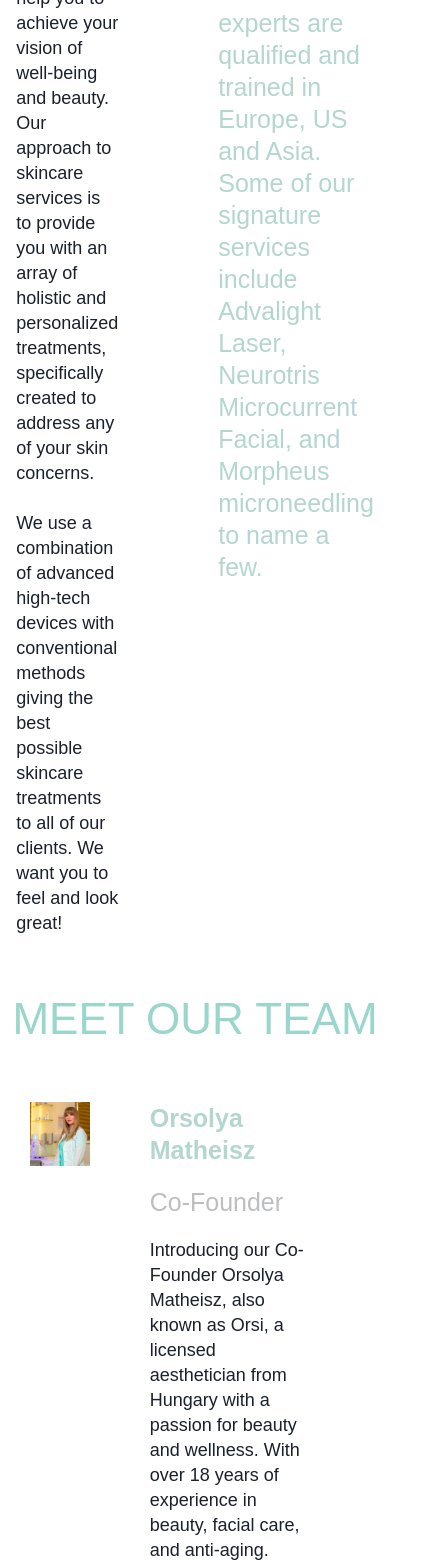
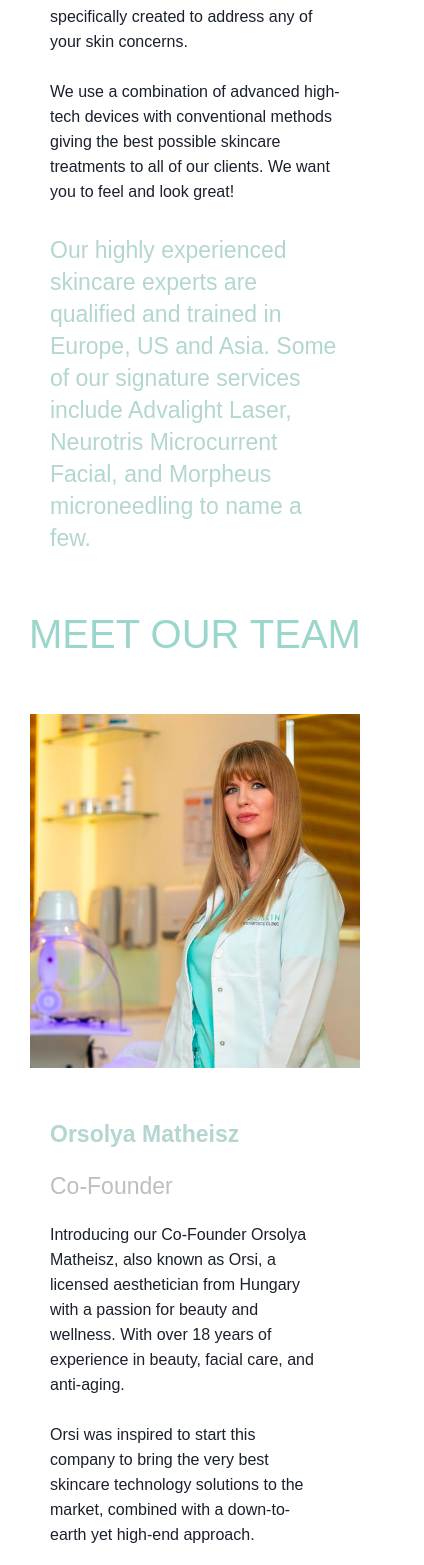
Before and after one commit to AyxanAmirov/Orskin-Front, a React (Vite) app: page /about in a window 390 px wide. Shown: the part 432-1997 px from the top of the page, 424 px wide, since content can reach past the window. Built offline with nearby package versions, Linux system fonts and the light colour scheme; no server answers.

Commit message:
home about service responsive

```diff
--- a/src/User/layout/navbar.jsx
+++ b/src/User/layout/navbar.jsx
@@ -14,10 +14,10 @@ function Navbar() {
   return (
     <nav className="navBody relative w-full bg-[#B3D6D0] py-[40px] px-[60px] ">
       <div className="container">
-        <div className="flex  justify-between">
+        <div className="flex items-center  justify-between">
           <div className="col-lg-2">
             <Link to={"/"}>
-              <img src={Logo} alt="company" />
+              <img src={Logo} alt="company" className="sm:w-[120px] w-[120px] xl:w-full lg:w-full md:w-full "/>
             </Link>
           </div>
           <div className="col-lg-8 menu-hidden">
--- a/src/User/pages/about/about.jsx
+++ b/src/User/pages/about/about.jsx
@@ -35,9 +35,9 @@ function About({}) {
       </div>
       <div className="container ">
         <div className="flex flex-col items-center gap-[50px]">
-          <div className="flex justify-center mt-[70px]">
-            <div className="col-lg-5">
-              <p className="px-[50px] text-[18px] leading-[25px]">
+          <div className="flex flex-wrap justify-center mt-[70px] xl:gap-0 lg:gap-0 md:gap-[30px] sm:gap-[30px] gap-[30px]">
+            <div className="col-xl-5 col-lg-5 col-md-12 col-sm-12 col-12">
+              <p className="px-[50px] xl:text-[18px] lg:text-[18px] md:text-[18px] sm:text-[16px] text-[16px] leading-[25px]">
                 At Orskin, we are driven to help you to achieve your vision of
                 well-being and beauty. Our approach to skincare services is to
                 provide you with an array of holistic and personalized
@@ -51,8 +51,8 @@ function About({}) {
                 great!
               </p>
             </div>
-            <div className="col-lg-5">
-              <p className="px-[50px] text-[#B3D6D0] text-[25px] leading-[32px]">
+            <div className="col-xl-5 col-lg-5 col-md-12 col-sm-12 col-12">
+              <p className="px-[50px] text-[#B3D6D0] xl:text-[25px] lg:text-[25px] md:text-[25px] sm:text-[23px] text-[23px]  leading-[32px]">
                 Our highly experienced skincare experts are qualified and
                 trained in Europe, US and Asia. Some of our signature services
                 include Advalight Laser, Neurotris Microcurrent Facial, and
@@ -60,19 +60,19 @@ function About({}) {
               </p>
             </div>
           </div>
-          <h2 className="text-[44px] text-[#9AD6CC]">MEET OUR TEAM</h2>
-          <div className="flex justify-center gap-[30px]">
-            <div className="col-lg-5 px-[30px]">
-              <img src={TeamPerson} alt="person" />
+          <h2 className="xl:text-[44px] lg:text-[44px] md:text-[44px] sm:text-[40px] text-[40px] text-[#9AD6CC]">MEET OUR TEAM</h2>
+          <div className="flex flex-wrap justify-center lg:gap-[30px] xl:gap-[30px] md:gap-[50px] sm:gap-[50px] gap-[50px]  " >
+            <div className="col-lg-5 col-md-12 col-sm-12 col-12 px-[30px]">
+              <img src={TeamPerson} alt="person" className="w-full"/>
             </div>
-            <div className="col-lg-5 flex flex-col gap-[20px]  pr-[60px]">
-              <h3 className="text-[25px] leading-[32px] text-[#B3D6D0] font-[600]">
+            <div className="col-lg-5 col-md-12 col-sm-12 col-12 flex flex-col gap-[20px]  xl:pr-[60px] lg:pr-[60px] xl:pl-[0px] lg:pl-[0px] md:pl-[50px] md:pr-[50px] sm:pl-[50px] sm:pr-[50px] pl-[50px] pr-[50px] ">
+              <h3 className="xl:text-[25px] lg:text-[25px] md:text-[25px] sm:text-[23px] text-[23px] leading-[32px] text-[#B3D6D0] font-[600]">
                 Orsolya Matheisz
               </h3>
-              <h4 className="text-[25px] leading-[32px] text-[#BCBEC0]">
+              <h4 className="xl:text-[25px] lg:text-[25px] md:text-[25px] sm:text-[23px] text-[23px] leading-[32px] text-[#BCBEC0]">
                 Co-Founder
               </h4>
-              <p className=" text-[18px] leading-[25px] pr-[25px]">
+              <p className="xl:text-[18px] lg:text-[18px] md:text-[18px] sm:text-[16px] text-[16px] leading-[25px] pr-[25px] ">
                 Introducing our Co-Founder Orsolya Matheisz, also known as Orsi,
                 a licensed aesthetician from Hungary with a passion for beauty
                 and wellness. With over 18 years of experience in beauty, facial
@@ -85,13 +85,13 @@ function About({}) {
               </p>
             </div>
           </div>
-          <div className="flex justify-center ">
-            <div className="col-lg-5 flex flex-col gap-[30px] px-[50px] ">
-              <h3 className="text-[25px] leading-[32px] text-[#B3D6D0] font-[600]">
-                Dr. Gustavo Mazariegos{" "}
+          <div className="flex justify-center flex-wrap lg:gap-[0px] xl:gap-[0px] md:gap-[50px] sm:gap-[50px] gap-[50px]">
+            <div className="lg:order-1 xl:order-1 order-2 col-lg-5 col-md-12 col-sm-12 col-12 flex flex-col gap-[30px] px-[50px] ">
+              <h3 className="xl:text-[25px] lg:text-[25px] md:text-[25px] sm:text-[23px] text-[23px] leading-[32px] text-[#B3D6D0] font-[600]">
+                Dr. Gustavo Mazariegos
               </h3>
 
-              <p className=" text-[18px] leading-[25px] ">
+              <p className="xl:text-[18px] lg:text-[18px] md:text-[18px] sm:text-[16px] text-[16px] leading-[25px] ">
                 Dr. Gustavo Mazariegos is a leader in Aesthetic Medicine and
                 Hair Restoration with over a decade of experience. A Professor
                 of Master’s in Facial Aesthetic Medicine, he is internationally
@@ -102,22 +102,22 @@ function About({}) {
                 Surgeon.
               </p>
             </div>
-            <div className="col-lg-5 px-[30px]">
-              <img src={DoctorGustavo} alt="doctor" />
+            <div className="col-lg-5 col-md-12 col-sm-12 col-12 px-[30px]">
+              <img src={DoctorGustavo} alt="doctor" className="w-full"/>
             </div>
           </div>
-          <div className="flex justify-center gap-[30px]">
-            <div className="col-lg-5 px-[30px]">
-              <img src={DoctorAsima} alt="person" />
+          <div className="flex lg:gap-[30px] xl:gap-[30px] md:gap-[50px] sm:gap-[50px] gap-[50px]  flex-wrap justify-center ">
+            <div className="col-lg-5  col-md-12 col-sm-12 col-12 px-[30px]">
+              <img src={DoctorAsima} alt="person" className="w-full"/>
             </div>
-            <div className="col-lg-5 flex flex-col gap-[20px]  pr-[60px]">
-              <h3 className="text-[25px] leading-[32px] text-[#B3D6D0] font-[600]">
+            <div className="col-lg-5 col-md-12 col-sm-12 col-12 flex flex-col gap-[20px]  xl:pr-[60px] lg:pr-[60px] xl:pl-[0px] lg:pl-[0px] md:pl-[50px] md:pr-[50px] sm:pl-[50px] sm:pr-[50px] pl-[50px] pr-[50px]">
+              <h3 className="xl:text-[25px] lg:text-[25px] md:text-[25px] sm:text-[23px] text-[23px] leading-[32px] text-[#B3D6D0] font-[600]">
                 DR. Asima Nasir
               </h3>
-              <h4 className="text-[25px] leading-[32px] text-[#BCBEC0]">
+              <h4 className="xl:text-[25px] lg:text-[25px] md:text-[25px] sm:text-[23px] text-[23px] leading-[32px] text-[#BCBEC0]">
                 Medical Director
               </h4>
-              <p className=" text-[18px] leading-[25px] pr-[25px]">
+              <p className="xl:text-[18px] lg:text-[18px] md:text-[18px] sm:text-[16px] text-[16px] leading-[25px] pr-[25px]">
                 An enthusiastic and committed American board-certified aesthetic
                 physician combines art and science to enhance one’s inherent
                 attractiveness. After consulting with the patient and learning
--- a/src/User/pages/cart/cart.jsx
+++ b/src/User/pages/cart/cart.jsx
@@ -126,6 +126,7 @@ function Cart() {
                 <p className="text-[14px] text-[#A5A7AA] font-[600]">AED 793.09</p>
               </div>
             </div>
+
             <div className="flex flex-col gap-[10px] mt-[30px]">
               <button className="w-full uppercase text-[14px] bg-[#9ad6cc] py-[10px]  rounded-[4px] text-[white] duration-[.4s] hover:bg-black hover:text-[#9ad6cc]">
                 update cart
--- a/src/User/pages/home/home.jsx
+++ b/src/User/pages/home/home.jsx
@@ -10,14 +10,12 @@ import Products from "../../components/products/products.jsx";
 import { Link } from "react-router-dom";
 import Slider from "../../components/slider/slider.jsx";
 import axios from "axios";
-//home slider
 const slides = [
   { image: "https://orskin.ae/wp-content/uploads/2023/07/home-banner1.jpg" },
   { image: "https://orskin.ae/wp-content/uploads/2023/07/home-banner2.jpg" },
   { image: "https://orskin.ae/wp-content/uploads/2023/07/home-banner3.jpg" },
 ];
 
-//shop products
 const productData = [
   {
     imgSrc:
@@ -40,7 +38,6 @@ const productData = [
 ];
 
 function Home() {
-  //slider
   const [data, setData] = useState([]);
 
   useEffect(() => {
@@ -86,7 +83,7 @@ function Home() {
           <h4 className="font-bold text-[18px] text-center">
             WE BRING YOU THE BEST IN SKINCARE PRODUCTS
           </h4>
-          <div className="grid  grid-cols-2 md:grid-cols-2 lg:grid-cols-3 xl:grid-cols-3 justify-between pb-[50px]">
+          <div className="grid max-w-[1140px] w-[90%] m-auto grid-cols-2 md:grid-cols-2 lg:grid-cols-3 xl:grid-cols-3 justify-between pb-[50px]">
             {productData.map((product, index) => (
               <Products key={index} product={product} />
             ))}
--- a/src/User/pages/services/services.jsx
+++ b/src/User/pages/services/services.jsx
@@ -35,7 +35,7 @@ function Services() {
     <section>
       <HomeSlider slides={slides} />
       <div className="container">
-        <div className="grid grid-cols-3 gap-[30px]">
+        <div className="grid xl:grid-cols-3 lg:grid-cols-3 md:grid-cols-3 grid-cols-1  gap-[30px] lg:w-full md:w-full xl:w-full xl:max-w-full lg:max-w-full md:max-w-full max-w-[1140px] w-[60%] m-auto mb-[50px]">
           <ViewCard />
           <ViewCard />
           <ViewCard />
```
